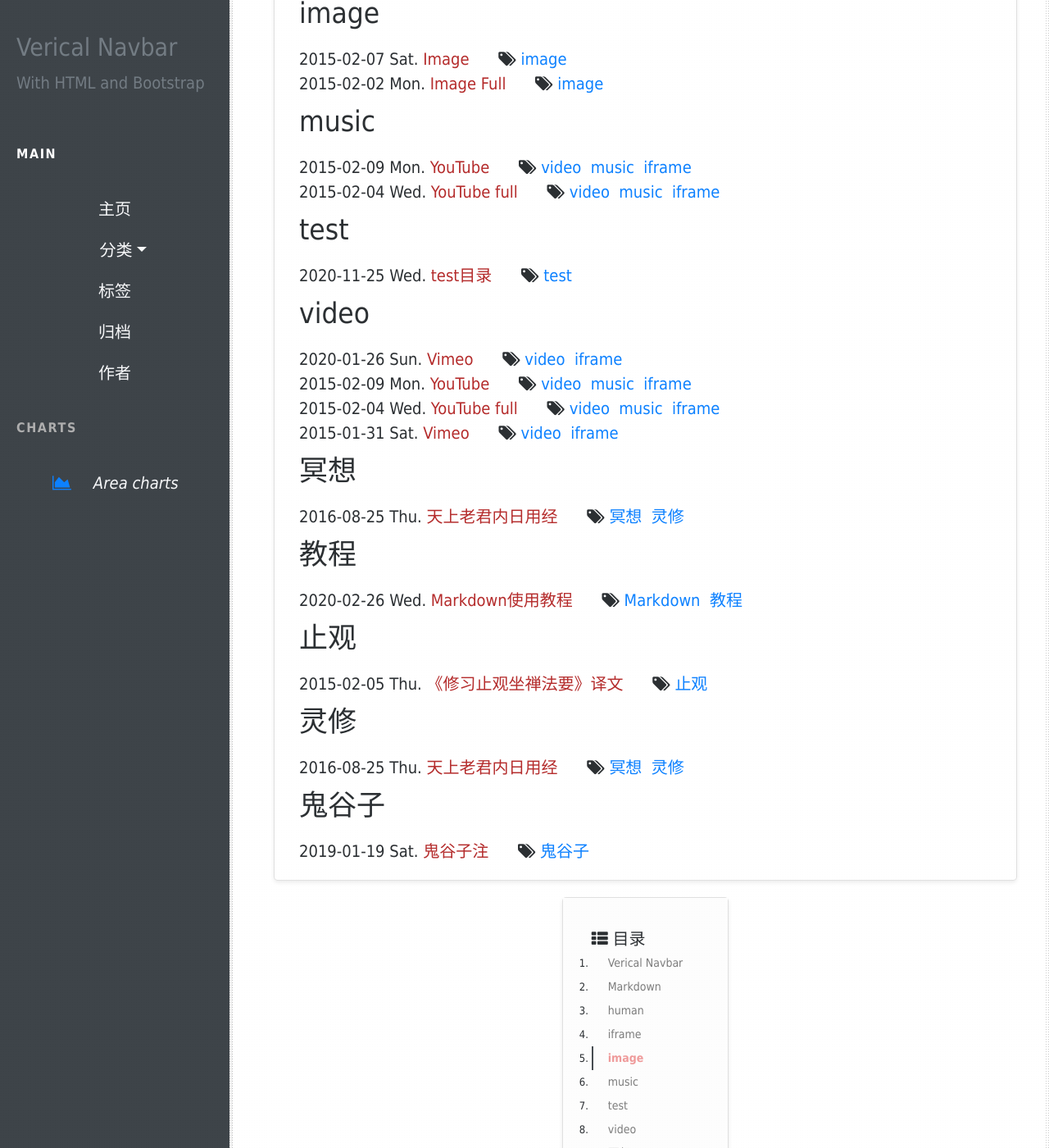
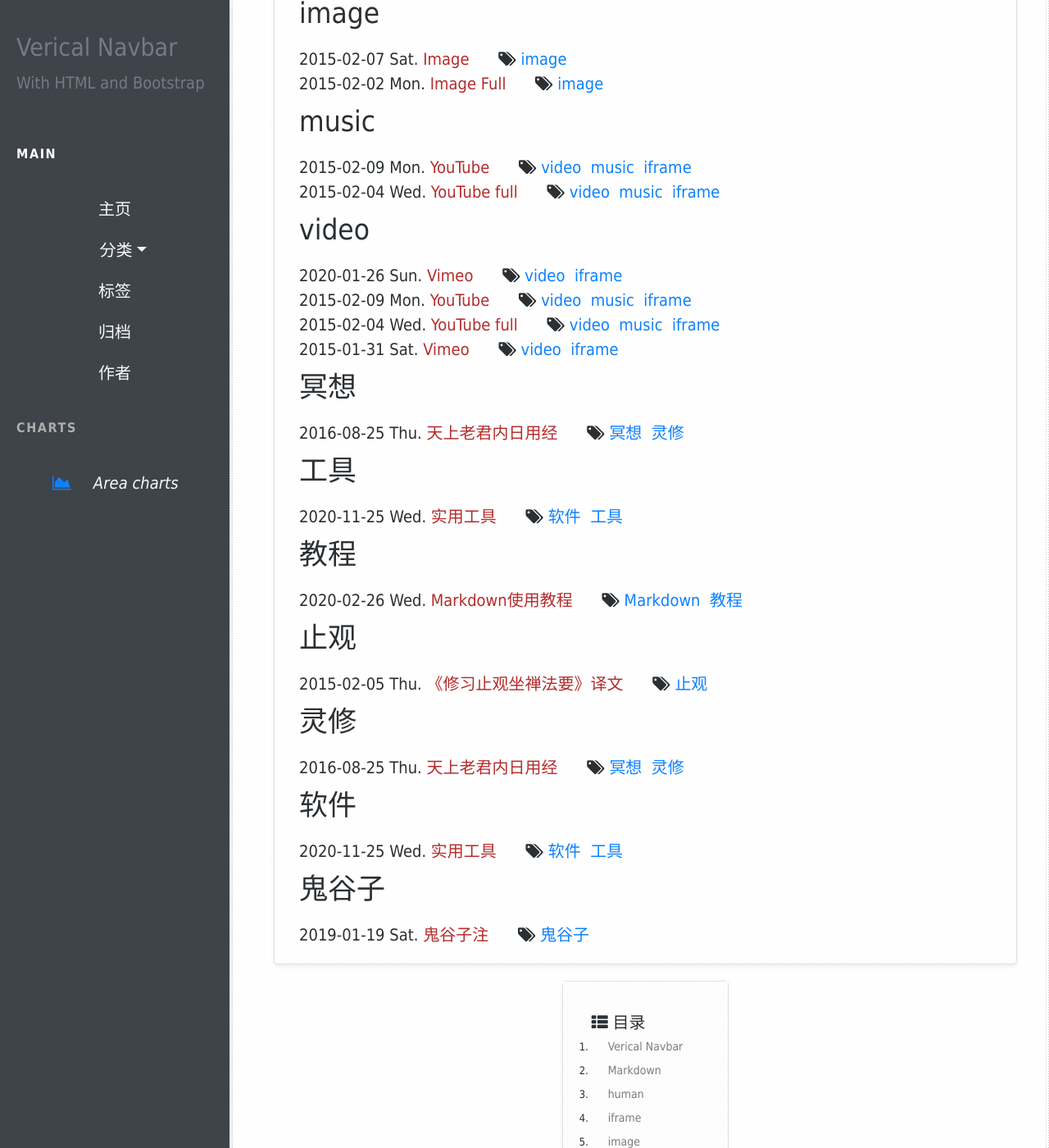
Before and after one commit to nengwuzhi/nengwuzhi.github.ioce, a Jekyll site: the page built from pages/tags.html, in a window 1280 px wide and 1400 px high, scrolled down 705 px. Shown: the whole window at 82% size. Built offline with Jekyll 4.4.1, drawn with Linux system fonts in a browser that asks for light colours; nearby versions of some CDN libraries.

Commit message:
Update 2020-11-25-test目录.md

```diff
--- a/_posts/2020-11-25-test目录.md
+++ b/_posts/2020-11-25-test目录.md
@@ -2,9 +2,9 @@
 author: 能无为
 type: post
 featimg: img/3.jpg
-title: test目录
-tags: [test]
-category: [test]
+title: 实用工具
+tags: [软件,工具]
+category: [实用工具]
 ---
 
 
```
